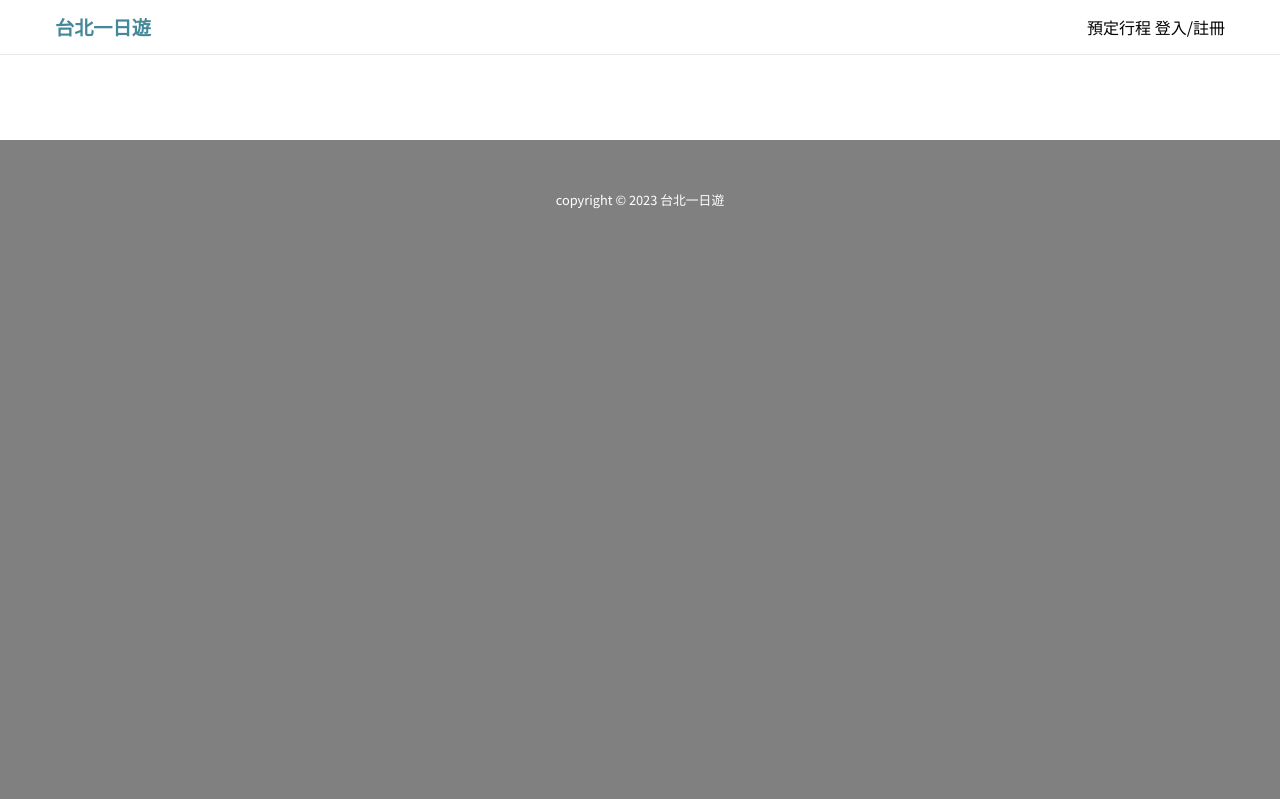
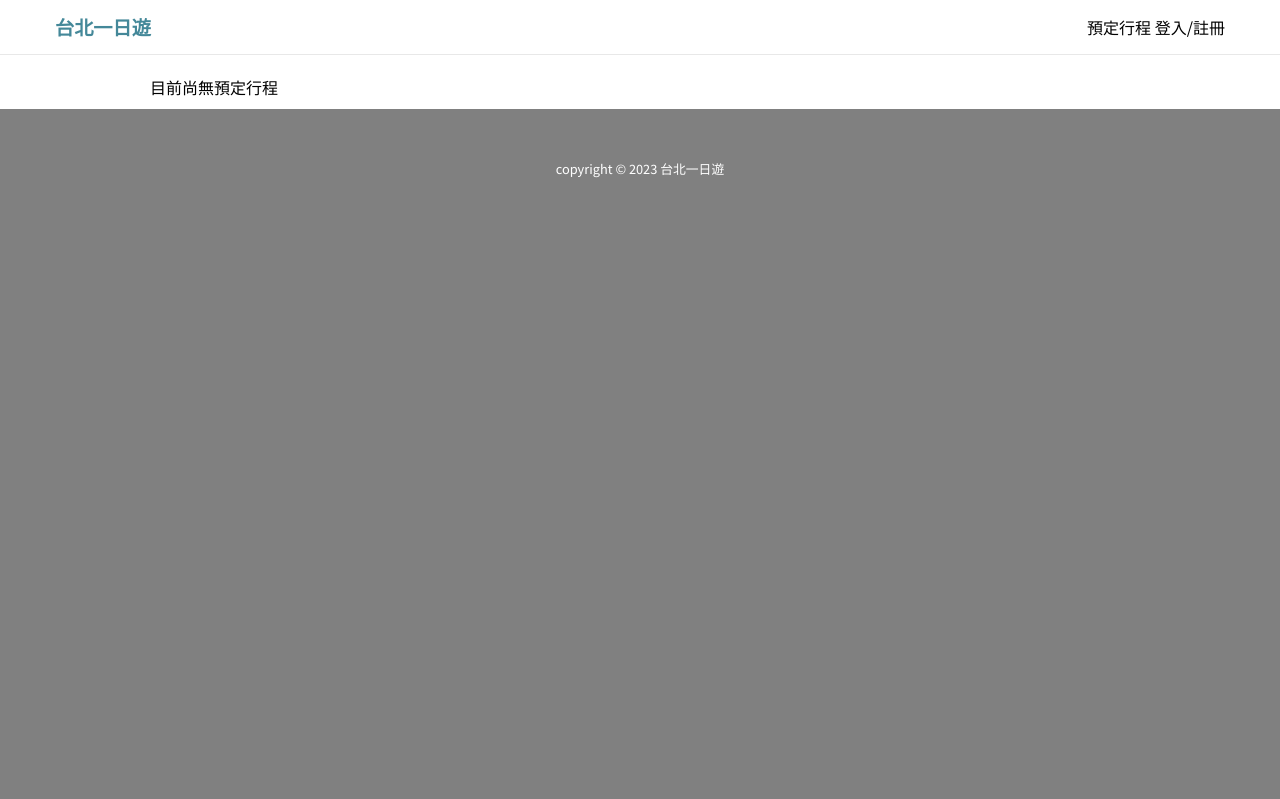
Before and after one commit to eunicezhou/Wehelp_Stage2, a Flask app: page /booking in a window 1280 px wide. Shown: the top 799 px of the page. After the commit the page ends 178 px from the top, so only its background shows below. Run offline with Flask 3, Linux system fonts and the light colour scheme.

Commit message:
adjust page framwork

```diff
--- a/static/css/base.css
+++ b/static/css/base.css
@@ -1,10 +1,15 @@
 @import url('https://fonts.googleapis.com/css2?family=Kalam&family=Noto+Sans+TC&display=swap');
+.wrapper{
+    display: flex;
+    flex-wrap: nowrap;
+    flex-direction: column;
+}
 html,body{
     padding: 0;
     margin: 0;
     font-family: 'Noto Sans TC', sans-serif;
     font-size: 16px;
-    height: 100vh;
+    min-height: 100vh;
 }
 
 /* 設定字型大小及字高 */
@@ -35,7 +40,7 @@ button{
     height:54px;
     justify-content: center;
     background-color: white;
-    position: fixed;
+    position: sticky;
     top:0px;
     z-index: 10;
     border-bottom: #e8e8e8 1px solid;
@@ -141,8 +146,7 @@ button{
     font-size:0.8em;
     padding-top: 50px;
     background-color: gray;
-    position: relative;
-    top:94px;
+    flex-grow:1;
 }
 @media(max-width:1200px){
     .nav{
--- a/static/css/booking.css
+++ b/static/css/booking.css
@@ -7,25 +7,23 @@
 }
 .wrapper{
     width: 100%;
-    display: flex;
-    flex-wrap: nowrap;
-    flex-direction: column;
-    height: 100vh;
+    min-height: 100vh;
 }
 .header{
     width:1000px;
-    position:relative;
-    top:94px;
     margin: 0 auto;
 }
 #header--top{
+    margin-top: 10px;
     display: flex;
     align-items: flex-start;
     color:#666666;
 }
+.record{
+    padding: 0 10px 10px;
+}
 .header--buttom{
     height:200px;
-    margin-top: 30px;
     display: inline-flex;
     justify-content: space-between;
 }
@@ -126,9 +119,6 @@
     color:white;
     font-weight: 400;
 }
-.footer{
-    top:125px;
-}
 @media(max-width:1200px){
     .header{
         width:100%;
--- a/static/javascript/booking.js
+++ b/static/javascript/booking.js
@@ -25,16 +25,16 @@ function init(token) {
             console.log(data);
             if(data.data === "尚無任何資料"){
                 let text = document.querySelector("#header--top");
-                user.then(username=>text.innerHTML=`您好，${username}。目前尚無預定行程`)
+                user.then(username=>text.innerHTML=`您好，${username}。待預定行程如下:`)
+                let record = document.createElement("div");
+                record.setAttribute('class','record');
+                record.textContent="目前尚無預定行程";
+                header.appendChild(record);
                 const content = document.querySelector('.content');
                 content.style.display="none";
-                const footer = document.querySelector('.footer');
-                footer.style.flexGrow = 1;
-                footer.style.top = "130px";
             }else{
                 let text = document.querySelector("#header--top");
                 user.then(username=>text.innerHTML=`您好，${username}。待預定行程如下:`)
-
                 let attraction = data['attraction']['name'];
 
                 const headerRight = document.createElement('div');
@@ -60,7 +60,6 @@ function init(token) {
 
                 headerAttraction.innerHTML=`<span>台北一日遊 : ${attraction}</span>\
                 <img class="delete" src="./static/image/icon_delete.png">`;
-                let header = document.querySelector(".header");
                 header.appendChild(headerButtom);
 
                 purchaseInfor.innerHTML=`
--- a/templates/base.html
+++ b/templates/base.html
@@ -26,7 +26,8 @@
         {% block content %}
 
         {% endblock content %}
-        <section class="footer">copyright &copy 2023 台北一日遊</section>
+
+    <section class="footer">copyright &copy 2023 台北一日遊</section>
     </div>
     {% block script %}
 
--- a/templates/booking.html
+++ b/templates/booking.html
@@ -47,6 +47,7 @@
     </div>
 </section>
 {% endblock content %}
+
 {% block script %}
 <script src="../static/javascript/form.js"></script>
 <script src="../static/javascript/booking.js"></script>
```
Also changed, not shown: other parts of static/css/booking.css (+7 -17 lines).
